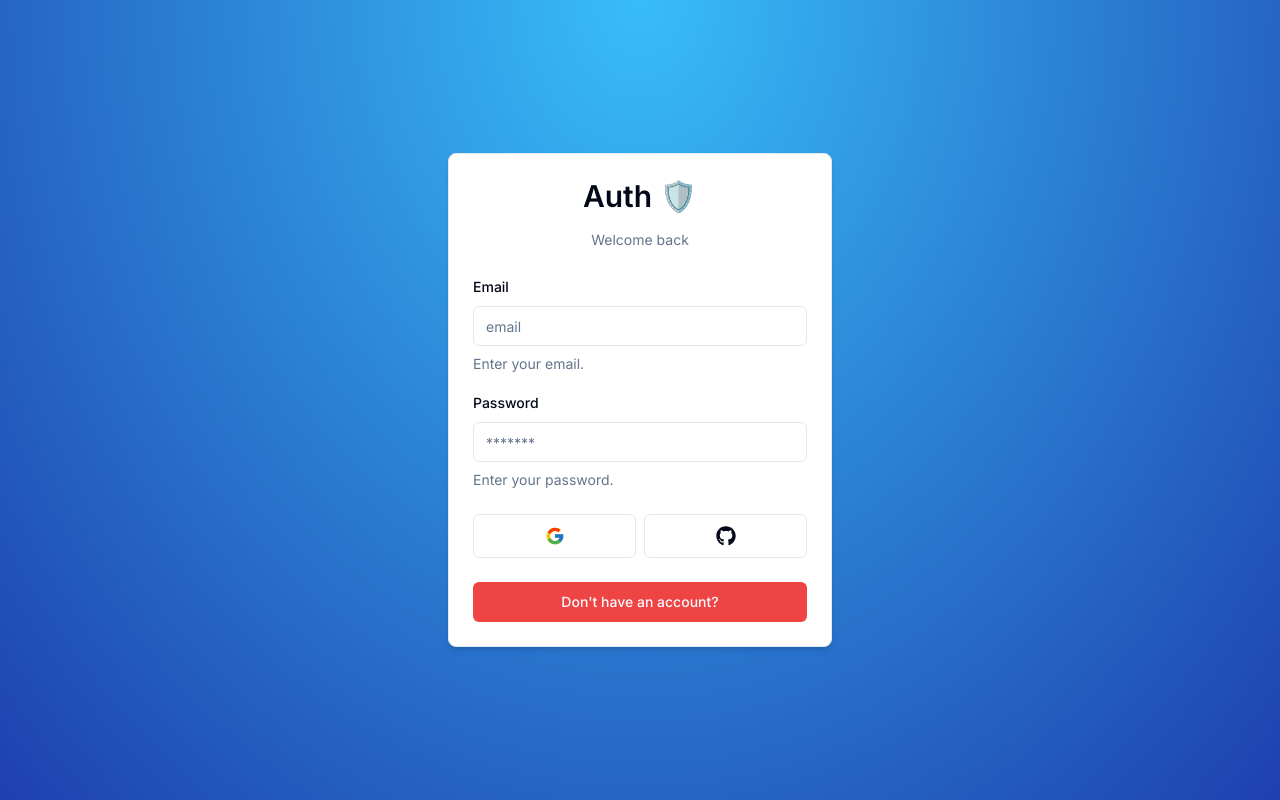
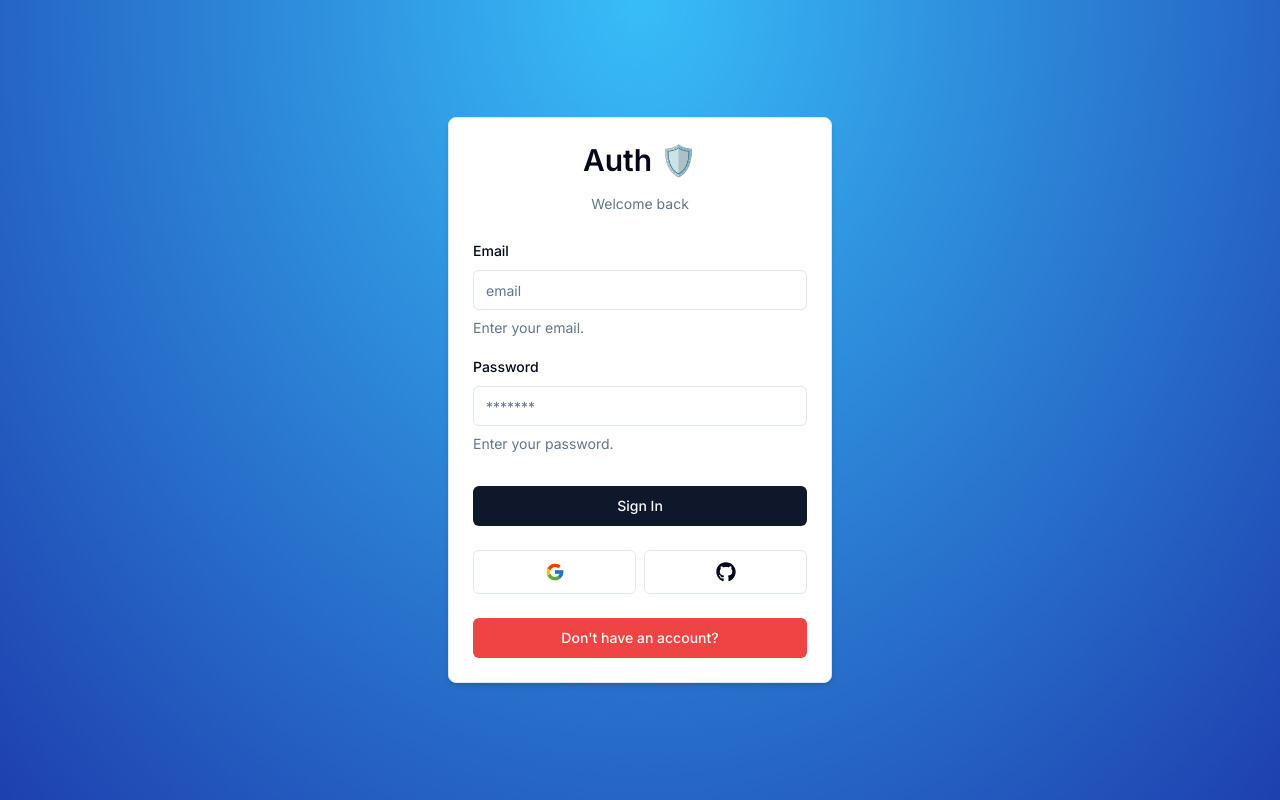
Before and after one commit to DragonSenses/nextjs-auth-starter, a Next.js app: page /auth/signin in a window 1280 px wide. Built offline with nearby package versions, Linux system fonts and the light colour scheme.

Commit message:
feat(auth): Add sign-in submit button

```diff
--- a/components/auth/SignInForm.tsx
+++ b/components/auth/SignInForm.tsx
@@ -80,6 +80,9 @@ export default function SignInForm() {
               )}
             />
           </div>
+          <Button type="submit" className='w-full'>
+            Sign In
+          </Button>
         </form>
       </Form>
     </CardWrapper>
```
